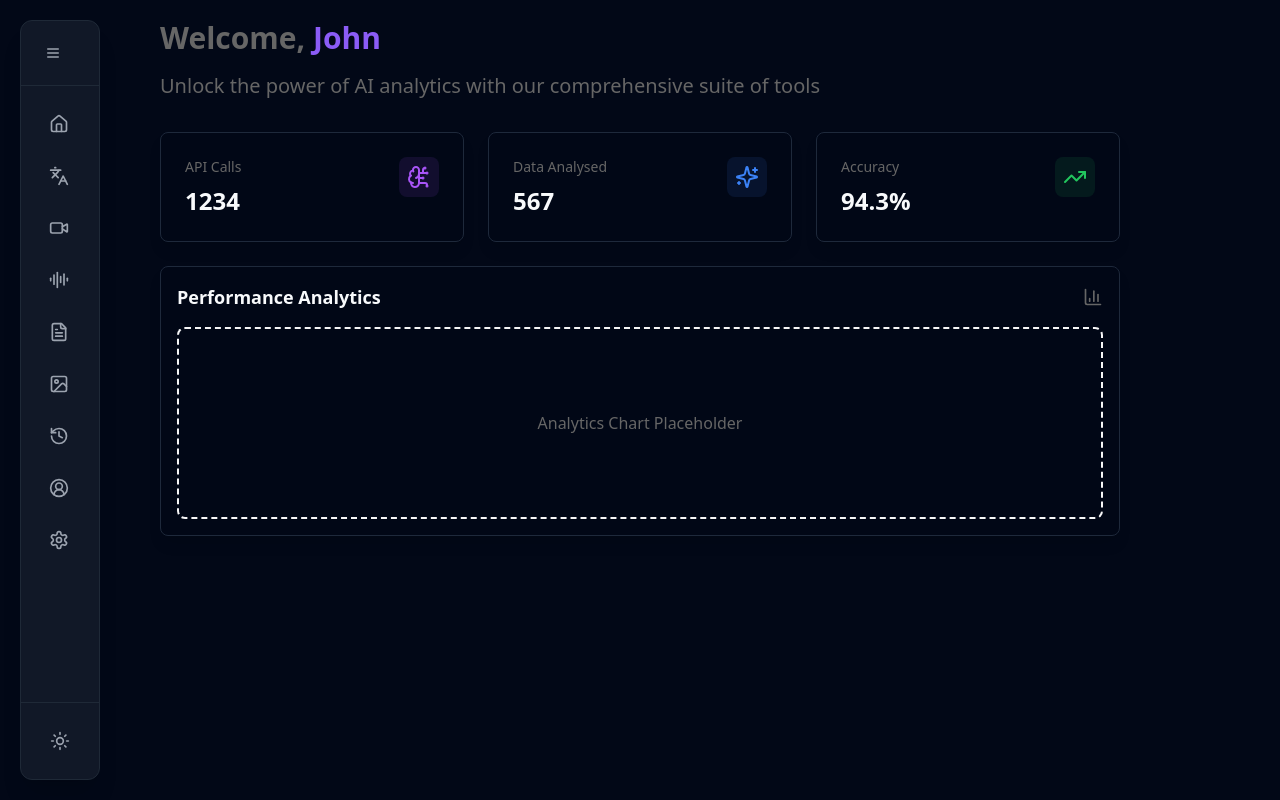
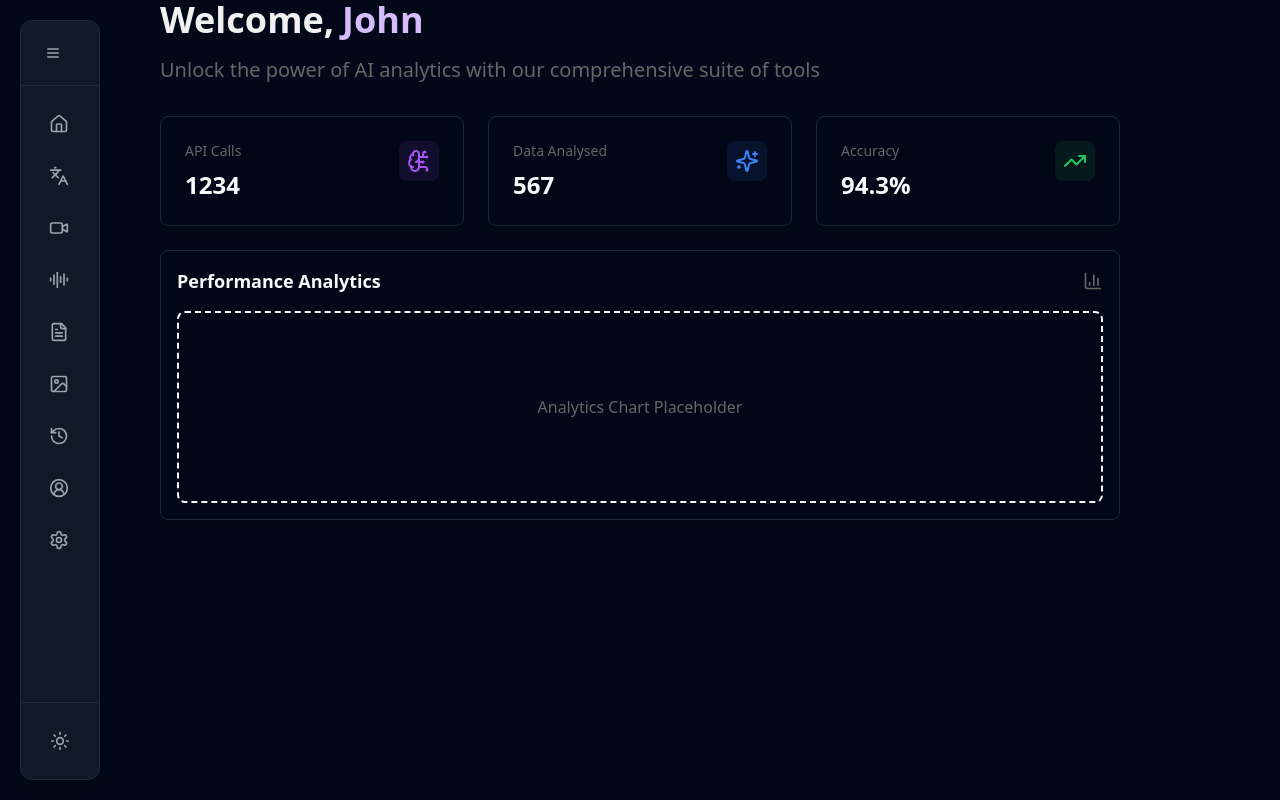
Before and after one commit to Rohit1412/minimal-ai-dashboard-72, a React (Vite) app: page / in a window 1280 px wide. Built offline with nearby package versions, Linux system fonts and the light colour scheme.

Commit message:
Update welcome message styling
Improved styling of the welcome message on the index page.  Added top margin and adjusted text size and color for dark mode.

```diff
--- a/src/pages/Index.tsx
+++ b/src/pages/Index.tsx
@@ -15,7 +15,7 @@ const Index = () => {
   return (
     <div className="min-h-screen bg-background">
       <Sidebar />
-      <main className="min-h-screen w-[80vw] ml-auto mr-[10vw] px-8 pt-5 pb-8">
+      <main className="min-h-screen w-[80vw] ml-auto mr-[10vw] px-8 pt-10vh pb-8">
         <motion.header
           initial={{ opacity: 0, y: 20 }}
           animate={{ opacity: 1, y: 0 }}
@@ -23,8 +23,8 @@ const Index = () => {
           className="mb-8 text-left"
         >
           <div className="flex items-center gap-2">
-            <h2 className="text-3xl font-bold text-muted-foreground">Welcome,</h2>
-            <h1 className="text-3xl font-bold text-primary">{userData.name}</h1>
+            <h2 className="text-4xl font-bold text-muted-foreground dark:text-[#F1F1F1]">Welcome,</h2>
+            <h1 className="text-4xl font-bold text-primary dark:text-[#D6BCFA]">{userData.name}</h1>
           </div>
           <p className="text-xl text-muted-foreground mt-4">
             Unlock the power of AI analytics with our comprehensive suite of tools
```
